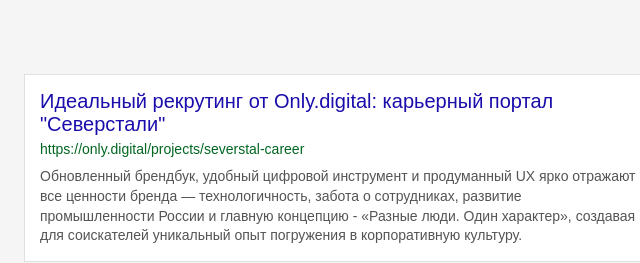
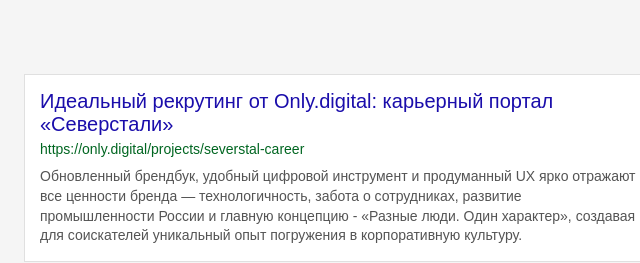
Before and after one commit to blue-trrrraktor/Only.digital-Severstal, a plain HTML site: page index.html in a window 1280 px wide. Shown: the part 232-495 px from the top of the page, 300-940 px from the left. Drawn offline with Linux system fonts and the light colour scheme.

Commit message:
Update index.html

```diff
--- a/index.html
+++ b/index.html
@@ -19,7 +19,7 @@
     <!-- Визуализация тега в Google -->
     <div style="font-family: Arial, sans-serif; max-width: 600px; border: 1px solid #e0e0e0; padding: 15px; background: white;">
         <div style="color: #1a0dab; font-size: 20px; margin-bottom: 5px;">
-            Идеальный рекрутинг от Only.digital: карьерный портал "Северстали"
+            Идеальный рекрутинг от Only.digital: карьерный портал «Северстали»
         </div>
         <div style="color: #006621; font-size: 14px; margin-bottom: 10px;">
             https://only.digital/projects/severstal-career
```
